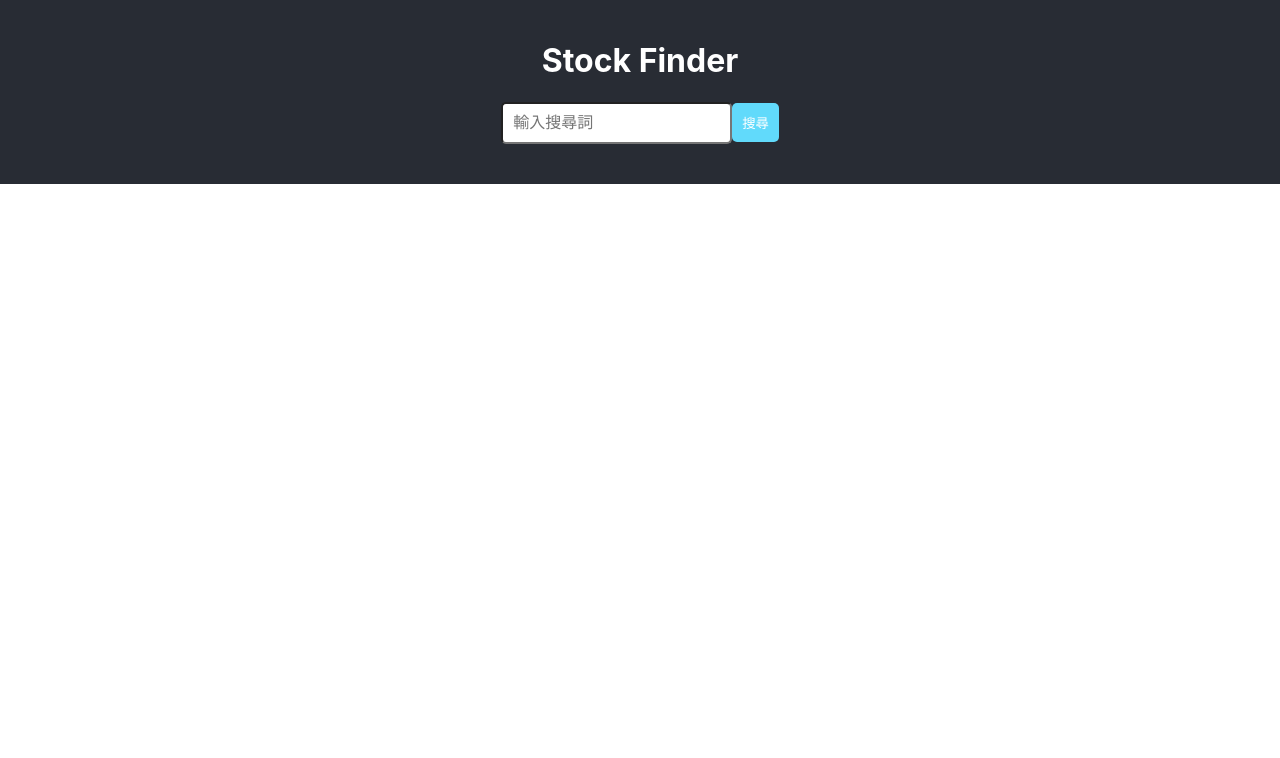
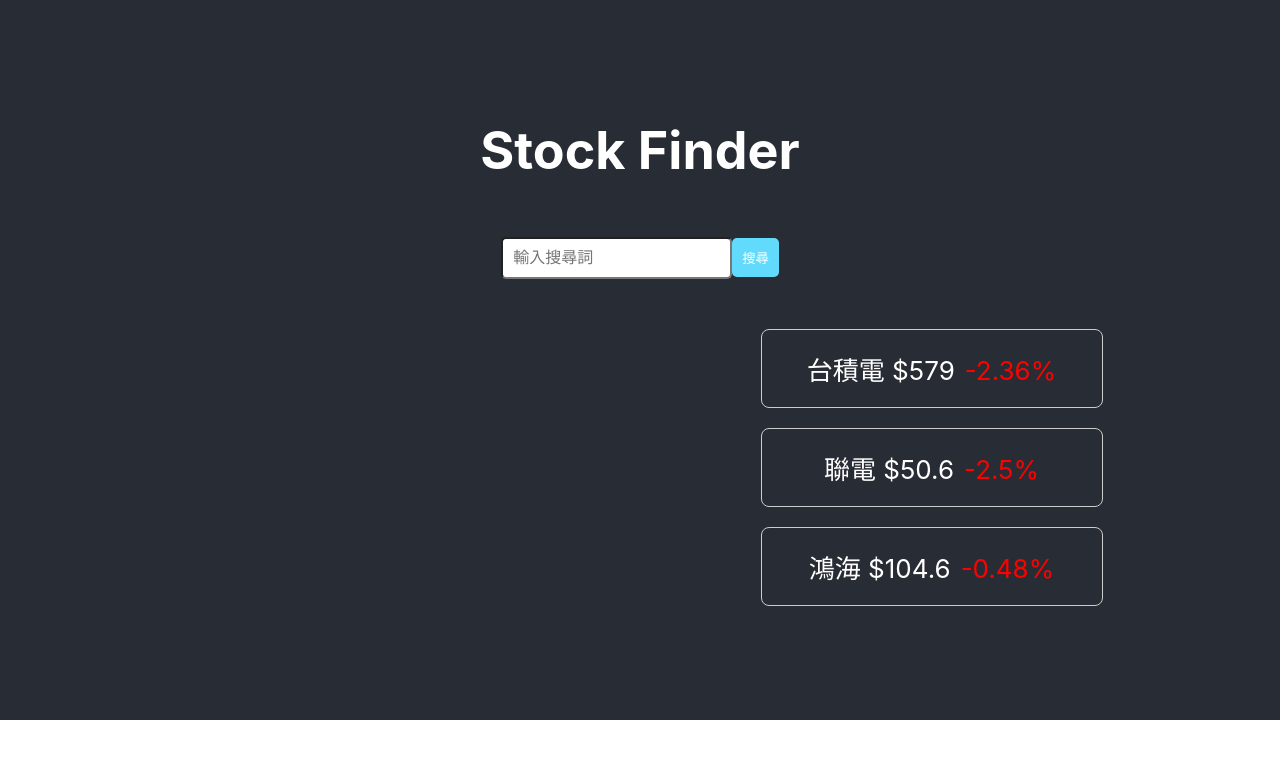
Before and after one commit to jacksonwangxxxd/data-structure, a React (Create React App) app in the folder Frontend/: page / in a window 1280 px wide. Shown: the top 758 px of the page. Built offline with nearby package versions, Linux system fonts and the light colour scheme.

Commit message:
ui update track list

```diff
--- a/Frontend/src/App.css
+++ b/Frontend/src/App.css
@@ -76,10 +76,83 @@
   /* 添加按下時的縮小效果 */
 }
 
-.results-container {
-  text-align: left;
-}
-
 .image-container {
   margin-top: 20px;
 }
+
+
+.results-container {
+  width: 50%;
+  float: left;
+  text-align: left;
+}
+/* App.css */
+
+.App {
+  text-align: center;
+}
+
+.App-header {
+  background-color: #282c34;
+  min-height: 85vh;
+  display: flex;
+  flex-direction: column;
+  align-items: center;
+  justify-content: center;
+  font-size: calc(10px + 2vmin);
+  color: white;
+}
+
+.search-container {
+  margin-bottom: 20px;
+}
+
+.main-container {
+  display: flex;
+}
+
+.list-container {
+  flex: 1;
+  padding: 20px;display: flex;
+    flex-wrap: wrap;
+    justify-content: center;
+}
+
+.list-item {
+  padding: 10px;
+  margin: 10px 0;
+background-color: #282c34;  color: #fff;
+  border-radius: 5px;border: 1px solid #ccc;
+    border-radius: 8px;
+    padding: 20px;
+    margin: 10px;
+    width: 300px;
+}
+
+.stock-watchlist {
+  width: 30%;
+  padding: 20px;
+  background-color: #61dafb;
+  color: #fff;
+  border-radius: 5px;
+}
+
+.stock-item {
+  padding: 10px;
+  margin: 10px 0;
+  background-color: #61dafb;
+  color: #fff;
+  border-radius: 5px;
+}
+
+.stock-change {
+  margin-left: 10px;
+}
+
+.positive {
+  color: green;
+}
+
+.negative {
+  color: red;
+}
--- a/Frontend/src/App.js
+++ b/Frontend/src/App.js
@@ -4,31 +4,78 @@
 import './App.css';
 
 function SearchResultList({ results }) {
-  const resultItems = [];
+  const resultItems = results.map((result, index) => (
+    <div key={index} className="result-item">
+      <a href={result.link} target="_blank" rel="noopener noreferrer">
+        {result.title}
+      </a>
+    </div>
+  ));
 
-  for (let i = 0; i < results.length; i++) {
-    const result = results[i];
-    resultItems.push(
-      <div key={i} className="result-item">
-        <a href={result.link} target="_blank" rel="noopener noreferrer">
-          {result.title}
-        </a>
-      </div>
-    );
-  }
+  return <div className="list-container results-container">{resultItems}</div>;
+}
 
-  return <div className="results-container">{resultItems}</div>;
+function StockWatchlist({ stocks }) {
+  const stockItems = stocks.map((stock, index) => (
+    <div key={index} className="list-item">
+      <span className="stock-name">{stock.name}</span>
+      <span className="stock-price">{stock.price}</span>
+      <span className={`stock-change ${stock.change > 0 ? 'positive' : 'negative'}`}>
+        {stock.change > 0 ? '+' : ''}{stock.change}%
+      </span>
+    </div>
+  ));
+
+  return <div className="list-container">{stockItems}</div>;
 }
+
+// function StockWatchlist() {
+//   const [stockWatchlist, setStockWatchlist] = useState([]);
+
+//   useEffect(() => {
+//     fetchStockData();
+//   }, []);
+
+//   const fetchStockData = async () => {
+//     try {
+//       // 發送GET請求至Java後端獲取股票資訊
+//       const response = await fetch('http://localhost:8080/getStock'); // 替換成實際的Java API端點
+//       const data = await response.json();
+
+//       setStockWatchlist(data); // 將獲取的股票資訊設定到state中
+//     } catch (error) {
+//       console.error('Error fetching stock data:', error);
+//     }
+//   };
+
+//   const stockItems = stockWatchlist.map((stock, index) => (
+//     <div key={index} className="list-item">
+//       <span className="stock-name">{stock.name}</span>
+//       <span className="stock-price">{stock.price}</span>
+//       <span className={`stock-change ${stock.change > 0 ? 'positive' : 'negative'}`}>
+//         {stock.change > 0 ? '+' : ''}{stock.change}%
+//       </span>
+//     </div>
+//   ));
+
+//   return <div className="list-container">{stockItems}</div>;
+// }
 
 function App() {
   const [searchTerm, setSearchTerm] = useState('');
   const [results, setResults] = useState([]);
+  const [stockWatchlist, setStockWatchlist] = useState([
+    { name: '台積電 $', price: 579.00, change: -2.36 },
+    { name: '聯電 $', price: 50.6, change: -2.50 },
+    { name: '鴻海 $', price: 104.6, change: -0.48 },
+    // 其他股票資訊
+  ]);
 
   const handleSearch = async () => {
     try {
-      // const response = await fetch(`http://localhost:8080/search?query=${searchTerm}`);
-      // const data = await response.json();
+      // 處理搜尋邏輯
 
+      // 模擬搜尋結果
       const data = {
         "results": [
           { "title": "聯電官方網站", "link": "https://www.umc.com/" },
@@ -58,7 +105,10 @@
           />
           <button onClick={handleSearch}>搜尋</button>
         </div>
-        <SearchResultList results={results} />
+        <div className="main-container">
+          <SearchResultList results={results} />
+          <StockWatchlist stocks={stockWatchlist} />
+        </div>
       </header>
     </div>
   );
```
